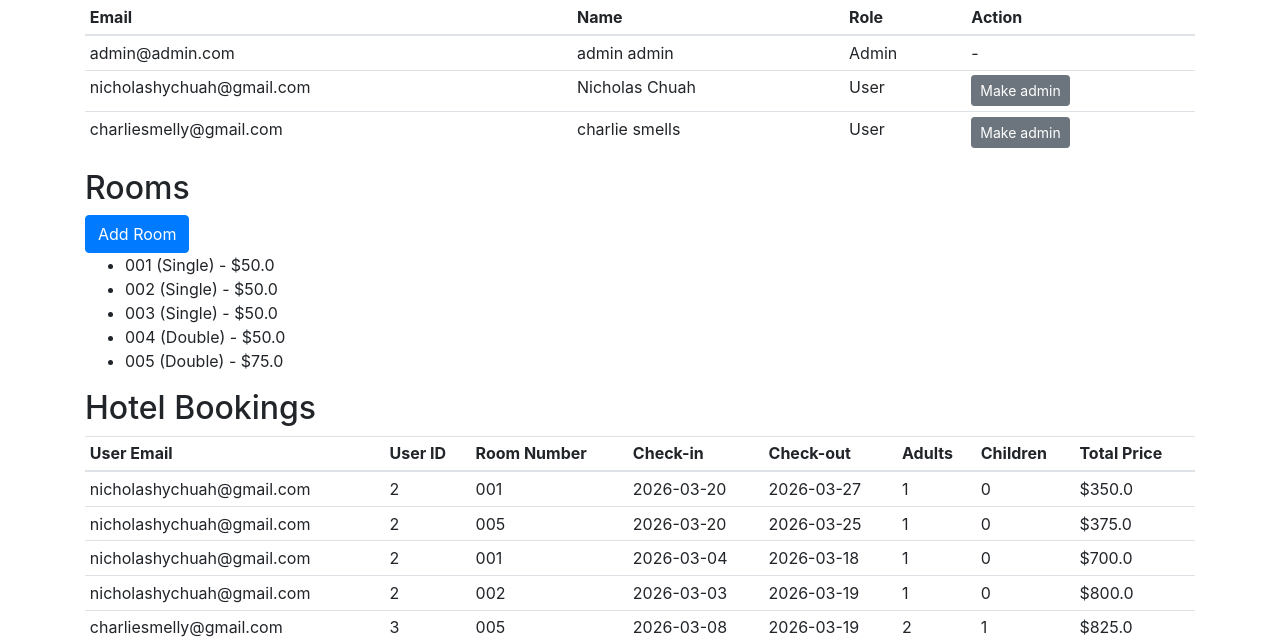
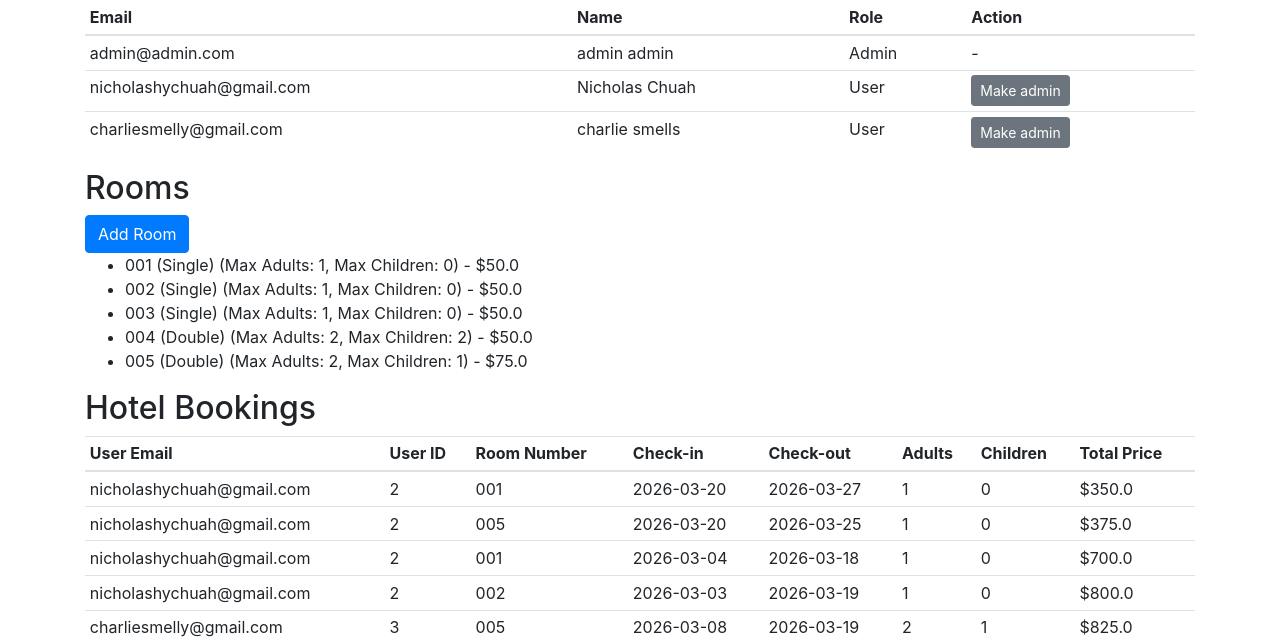
Before and after one commit to Nickolatte/new-mock, a Flask app: page /admin in a window 1280 px wide. Shown: the part 223-866 px from the top of the page. Run offline with Flask 3, Linux system fonts and the light colour scheme; a user stored in the database is signed in; data comes from the database, SQL or seed files in the repository; some libraries are stand-ins or nearby versions.

Commit message:
ver 6
added max adults and children for rooms in admin dashboard

```diff
--- a/website/templates/admin.html
+++ b/website/templates/admin.html
@@ -40,7 +40,10 @@ block content %}
 <a class="btn btn-primary" href="{{ url_for('views.add_room') }}">Add Room</a>
 <ul>
   {% for r in rooms %}
-  <li>{{ r.room_number }} ({{ r.room_type }}) - ${{ r.price_per_night }}</li>
+  <li>
+    {{ r.room_number }} ({{ r.room_type }}) (Max Adults: {{ r.max_adults }}, Max
+    Children: {{ r.max_children }}) - ${{ r.price_per_night }}
+  </li>
   {% endfor %}
 </ul>
 
```
